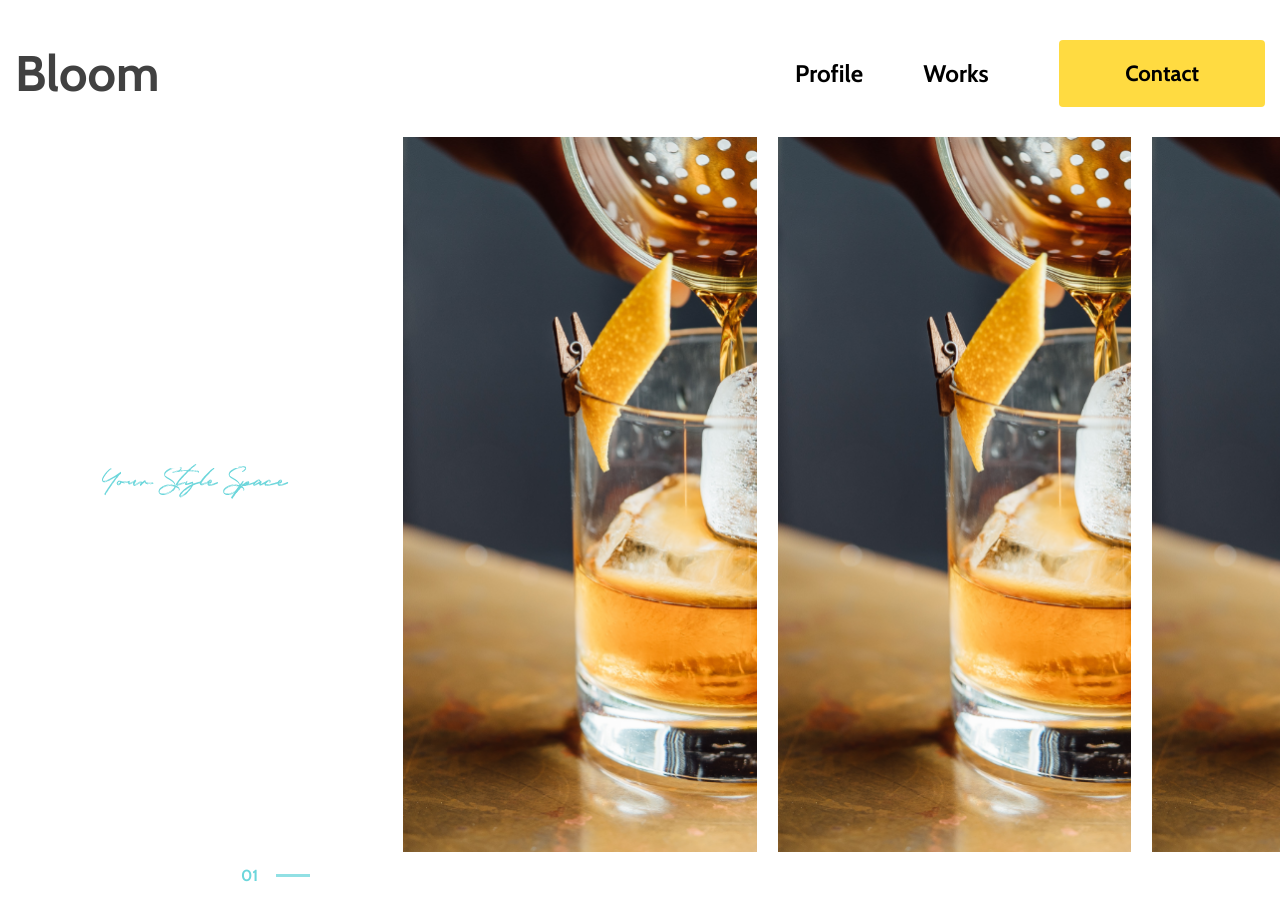
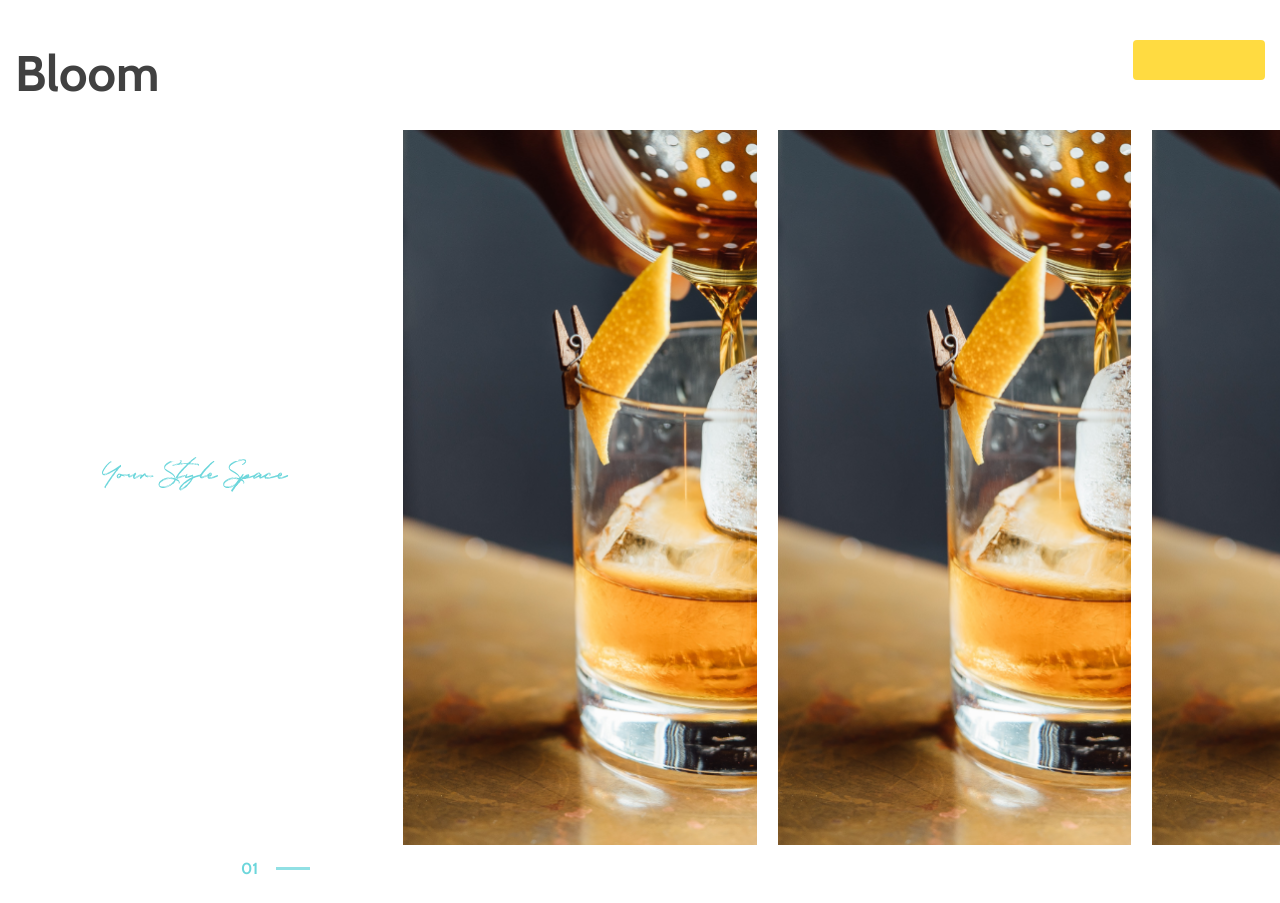
Before and after one commit to Htsubasa/bloom-front, a plain HTML site: page index.html in a window 1280 px wide. Shown: the top 903 px of the page. Drawn offline with nearby package versions, Linux system fonts and the light colour scheme; a web font is replaced by a local one.

Commit message:
Update index.html

```diff
--- a/index.html
+++ b/index.html
@@ -20,9 +20,9 @@
 
 <nav class="header-nav">
     <ul>
-      <li class="g-nav"><a href="#">Profile</a></li>
-      <li class="g-nav"><a href="#">Works</a></li>
-      <li class="nav-btn"><a href="#">Contact</a></li>
+      <li class="g-nav"><a href="#"></a></li>
+      <li class="g-nav"><a href="#"></a></li>
+      <li class="nav-btn"><a href="#"></a></li>
     </ul>
   </nav><!--header-nav-->
 
```
